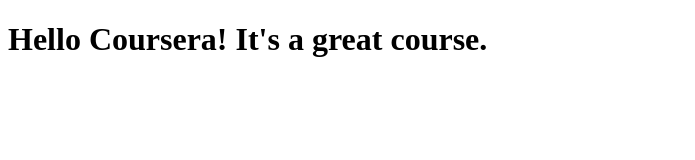
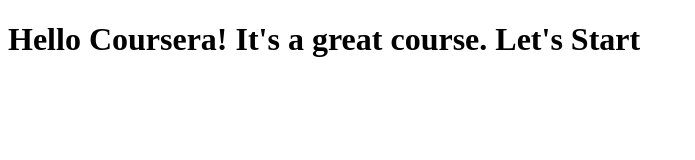
Before and after one commit to AnkitRegmi1/coursera-test, a plain HTML site: page site/index.html in a window 1280 px wide. Shown: the whole page, without its empty margins (0-695 px from the left). Drawn offline with Linux system fonts and the light colour scheme.

Commit message:
Browser Sync

```diff
--- a/site/index.html
+++ b/site/index.html
@@ -6,7 +6,7 @@
 	<title>Hello Coursera! </title>
 </head>
 <body>
-<h1>Hello Coursera! It's a great course.</h1>
+<h1>Hello Coursera! It's a great course. Let's Start</h1>
 
 </body>
 </html>
```
